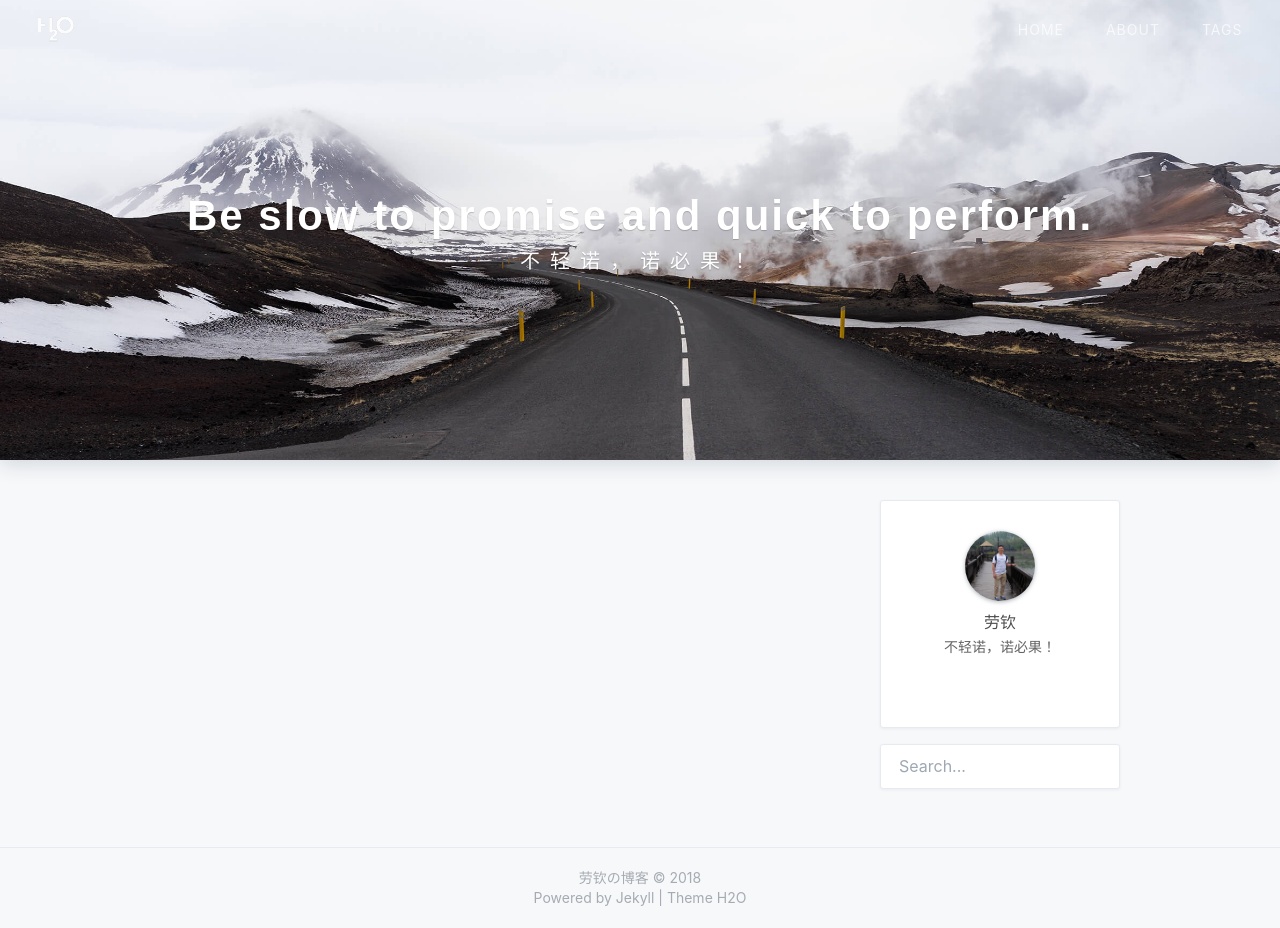
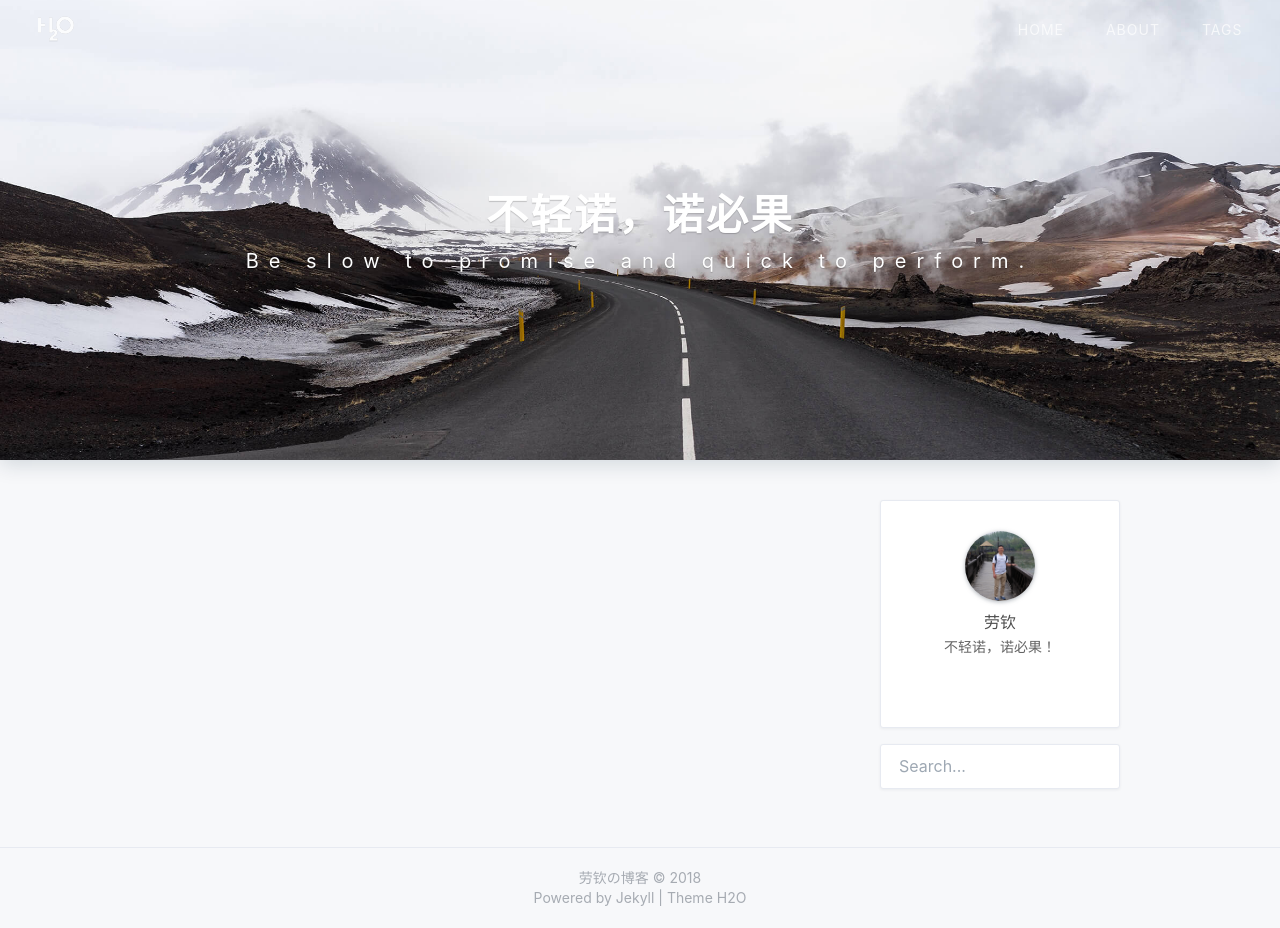
Before and after one commit to RitchieLao/RitchieLao.github.io, a Jekyll site: the page built from index.html, in a window 1280 px wide and 928 px high. Built offline with Jekyll 4.4.1, drawn with Linux system fonts in a browser that asks for light colours; nearby versions of some CDN libraries; the list of posts is cut into pages by our own code; a style sheet for code colours, icons or effects is not loaded.

Commit message:
调整首页标题、简介

```diff
--- a/index.html
+++ b/index.html
@@ -1,7 +1,7 @@
 ---
 layout: default
-home-title: Be slow to promise and quick to perform.
-description: 不轻诺，诺必果！
+home-title: 不轻诺，诺必果
+description: Be slow to promise and quick to perform.
 header-img: /assets/img/banner.jpg
 ---
 
```
